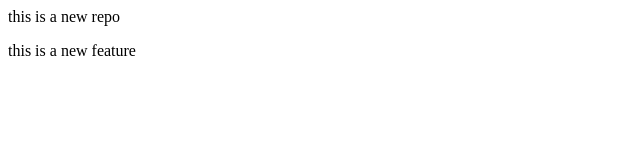
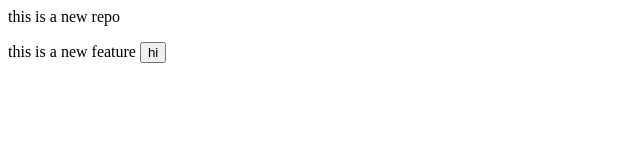
Before and after one commit to Siddant20/localrepo, a plain HTML site: page index.html in a window 1280 px wide. Shown: the full height of the page, 0-640 px from the left. Drawn offline with Linux system fonts and the light colour scheme.

Commit message:
add button

```diff
--- a/index.html
+++ b/index.html
@@ -1,4 +1,4 @@
 <P>this is a new repo</P>
-<p>this is a new feature
+<p>this is a new feature <button>hi</button>
 
 </p>
```
